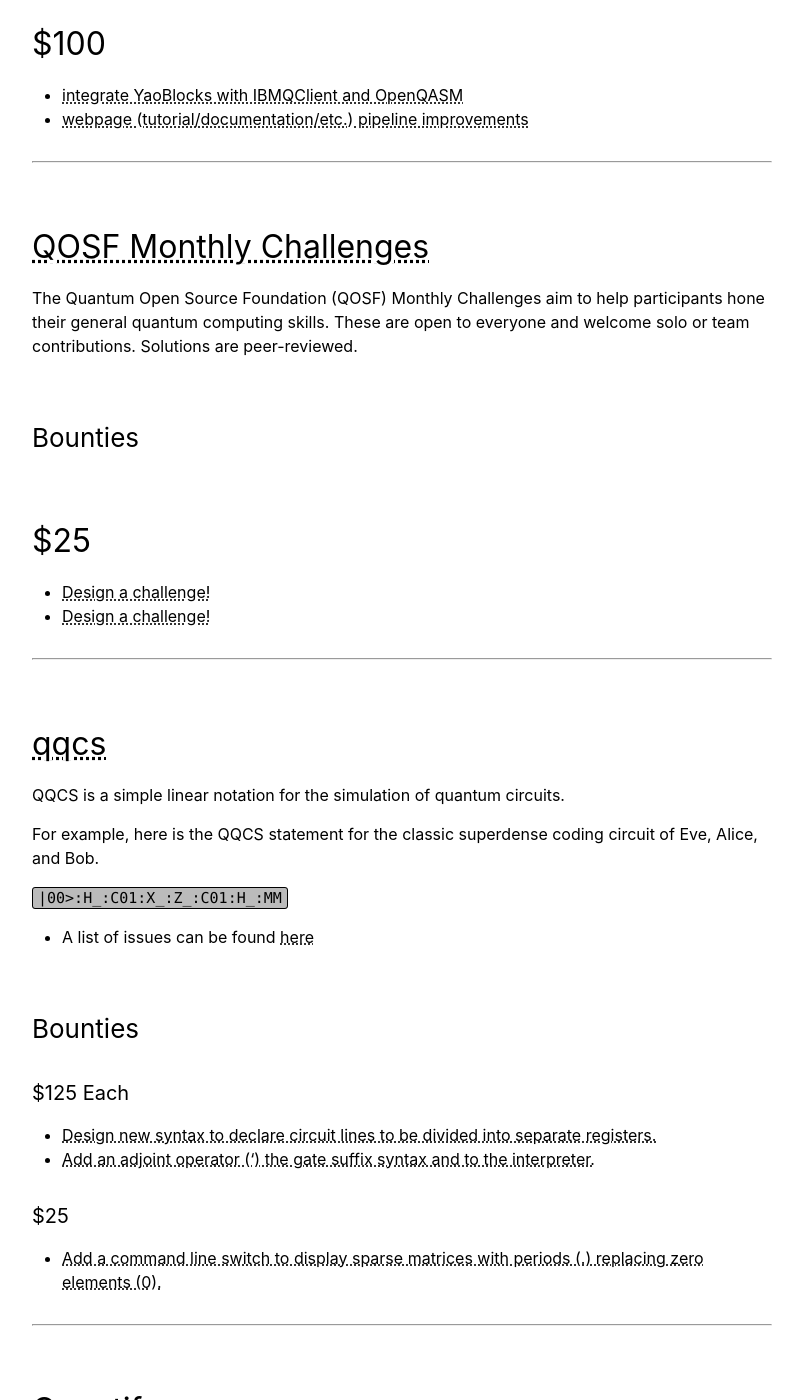
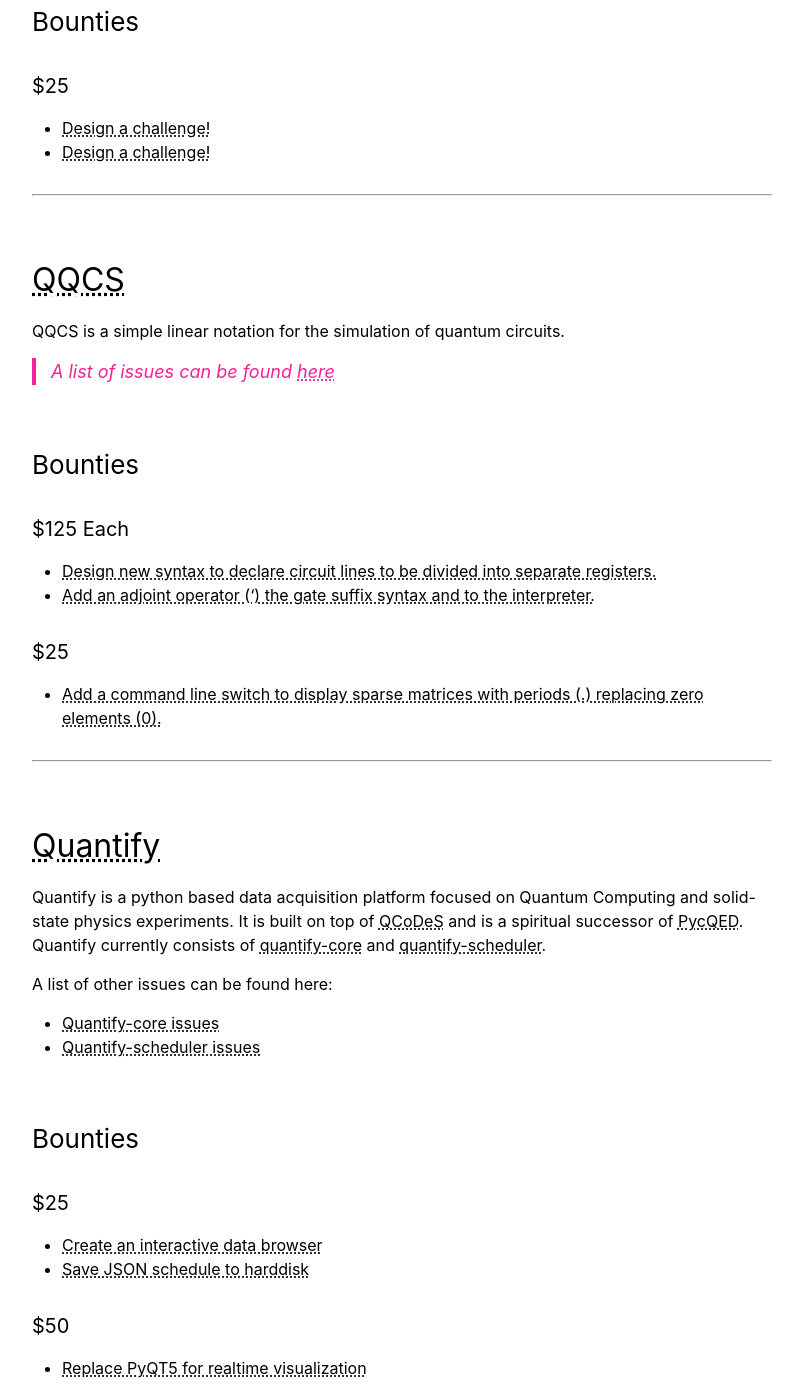
Before and after one commit to unitaryfund/unitaryhack2021, a Jekyll site: the page built from participating-projects.md, in a window 1280 px wide and 1400 px high, scrolled down 8724 px. Shown: the whole window, without its empty margins (238-1041 px from the left). Built offline with Jekyll 4.4.1, drawn with Linux system fonts in a browser that asks for light colours; some of the changed text lies outside the part shown.

Commit message:
making project page style uniform

````diff
--- a/participating-projects.md
+++ b/participating-projects.md
@@ -5,10 +5,9 @@
 
 > #### You can see all of the tagged issues on GitHub [here](https://github.com/topics/unitaryhack)!
 
-## Participating Projects
 <style type="text/css">
 .tg  {border-collapse:collapse;border-spacing:0;}
-.tg td{border-color:grey;border-style:solid;border-width:1px;
+.tg td{border-color:grey;border-style:none;border-width:1px;
   overflow:hidden;padding:5px 5px;word-break:normal;}
 .tg .tg-sj11{!important;;font-size:medium; text-align:left;vertical-align:middle}
 </style>
@@ -34,19 +33,20 @@
   </tr>
   <tr>
     <td class="tg-sj11"><a href="#qcor">QCOR</a></td>
-    <td class="tg-sj11"><a href="##xacc">XACC</a></td>
+    <td class="tg-sj11"><a href="#xacc">XACC</a></td>
     <td class="tg-sj11"><a href="#qosf-monthly-challenges">QOSF Monthly Challenges</a></td>
     <td class="tg-sj11"><a href="#yao">Yao</a></td>
   </tr>
   <tr>
     <td class="tg-sj11"><a href="#quantify">Quantify</a></td>
-    <td class="tg-sj11"><a href="#QQCS">QQCS</a></td>
+    <td class="tg-sj11"><a href="#qqcs">QQCS</a></td>
     <td class="tg-sj11"></td>
     <td class="tg-sj11"></td>
   </tr>
 </tbody>
 </table>
 
+---
 ## [Mitiq](https://github.com/unitaryfund/mitiq)
 
 Mitiq is a Python toolkit for implementing error mitigation techniques on quantum computers.
@@ -247,7 +247,6 @@
 #### $50
 - [Option to display pulses' areas and phases on a plot](https://github.com/pasqal-io/Pulser/issues/149)
 
-
 ---
 
 ## [QCOR](https://github.com/ornl-qci/qcor)
@@ -257,14 +256,14 @@
 
 ### Bounties
 
-## $25
+#### $25
 - [API for command-line argument parsing](https://github.com/ornl-qci/qcor/issues/123)
 - [Improved CMake Target Exporting and Downstream Quantum-Classical add_executable()](https://github.com/ornl-qci/qcor/issues/101)
 
-## $50
+#### $50
 - [Quantum JIT Cache Manager](https://github.com/ornl-qci/qcor/issues/126)
 
-## $150
+#### $150
 - [Python Wheels or Conda Binary](https://github.com/ornl-qci/qcor/issues/129)
 
 ---
@@ -277,10 +276,10 @@
 
 ### Bounties
 
-## $50
+#### $50
 - [xacc::getAccelerator("ibm") automatic backend selection based on jobs in the queue](https://github.com/eclipse/xacc/issues/441)
 
-## $100
+#### $100
 - [Flexible Instruction Simulation](https://github.com/eclipse/xacc/issues/442)
 - [Implement 3-qubit decomposition](https://github.com/eclipse/xacc/issues/437)
 
@@ -292,10 +291,10 @@
 
 ### Bounties
 
-## $50
+#### $50
 - [integration with PastaQ](https://github.com/QuantumBFS/Yao.jl/issues/280)
 
-## $100
+#### $100
 - [integrate YaoBlocks with IBMQClient and OpenQASM](https://github.com/QuantumBFS/Yao.jl/issues/279)
 - [webpage (tutorial/documentation/etc.) pipeline improvements](https://github.com/QuantumBFS/Yao.jl/issues/278)
 
@@ -307,22 +306,17 @@
 
 ### Bounties
 
-## $25
+#### $25
 - [Design a challenge!](https://github.com/qosf/monthly-challenges/issues/33)
 - [Design a challenge!](https://github.com/qosf/monthly-challenges/issues/34)
 
 ---
 
-## [qqcs](https://github.com/dde/qqcs)
+## [QQCS](https://github.com/dde/qqcs)
 
 QQCS is a simple linear notation for the simulation of quantum circuits.
 
-For example, here is the QQCS statement for the classic superdense coding circuit of Eve, Alice, and Bob.
-
-```|00>:H_:C01:X_:Z_:C01:H_:MM```
-
-- A list of issues can be found
-[here](https://github.com/dde/qqcs/issues)
+> A list of issues can be found [here](https://github.com/dde/qqcs/issues)
 
 ### Bounties
 
@@ -345,15 +339,13 @@
 
 ### Bounties
 
-## $25
+#### $25
 - [Create an interactive data browser](https://gitlab.com/quantify-os/quantify-core/-/issues/204)
 - [Save JSON schedule to harddisk](https://gitlab.com/quantify-os/quantify-scheduler/-/issues/2)
 
-## $50
+#### $50
 - [Replace PyQT5 for realtime visualization](https://gitlab.com/quantify-os/quantify-core/-/issues/203)
 
-## $75
+#### $75
 - [Support loops and classical logic in quantify-scheduler](https://gitlab.com/quantify-os/quantify-scheduler/-/issues/33)
 - [Parser and generator for Qiskit, Cirq](https://gitlab.com/quantify-os/quantify-scheduler/-/issues/111)
-
----
````
